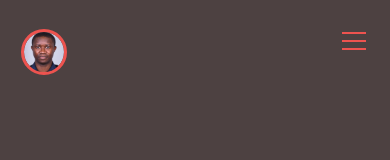
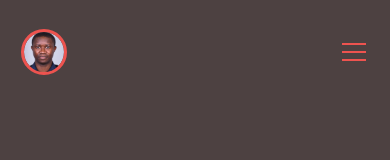
Before and after one commit to it-awonugba/portfolio, a Next.js app: page / in a window 390 px wide. Shown: the top 160 px of the page. Built offline with nearby package versions, Linux system fonts and the light colour scheme.

Commit message:
Hamburger positioning fixed

```diff
--- a/components/header/Header.tsx
+++ b/components/header/Header.tsx
@@ -26,13 +26,13 @@ export default function Header() {
       <nav className="z-0">
         <section className="mobile-menu flex lg:hidden">
           <div
-            className="space-y-1.5 absolute right-0 top-0 py-8 px-6"
+            className="align-middle"
             onClick={() => {
               setCollapse(true);
             }}
           >
             <span className="block h-0.5 w-6 bg-accent"></span>
-            <span className="block h-0.5 w-6 bg-accent"></span>
+            <span className="block h-0.5 my-1.5 w-6 bg-accent"></span>
             <span className="block h-0.5 w-6 bg-accent"></span>
           </div>
           <div
```
